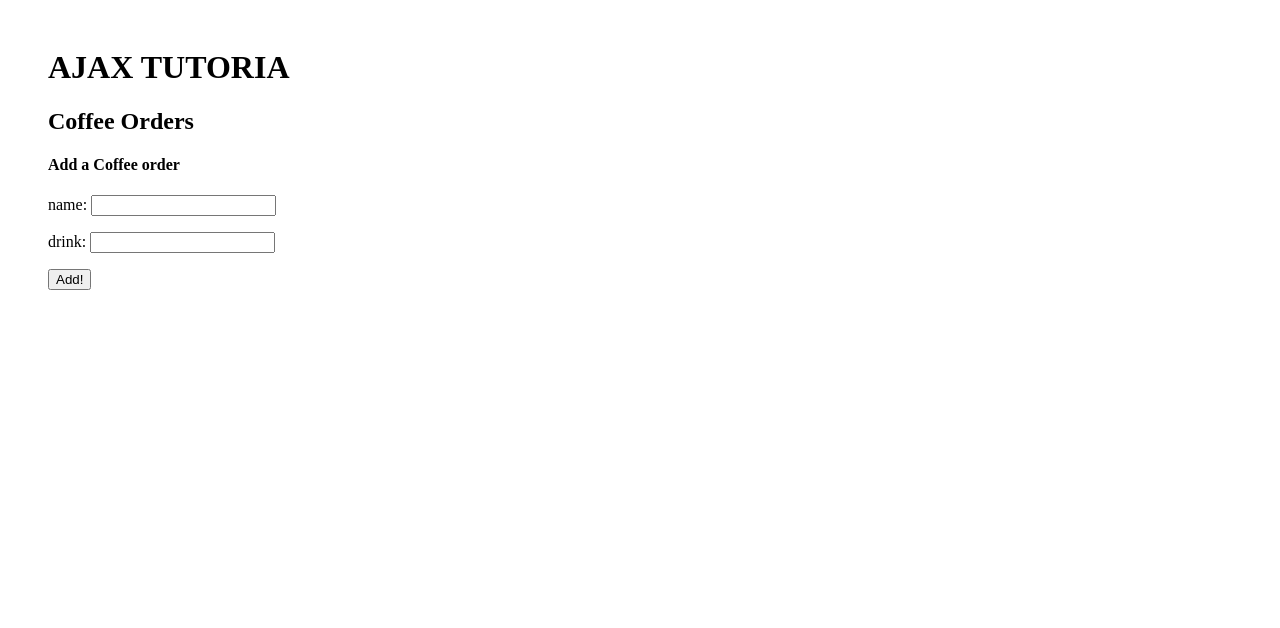
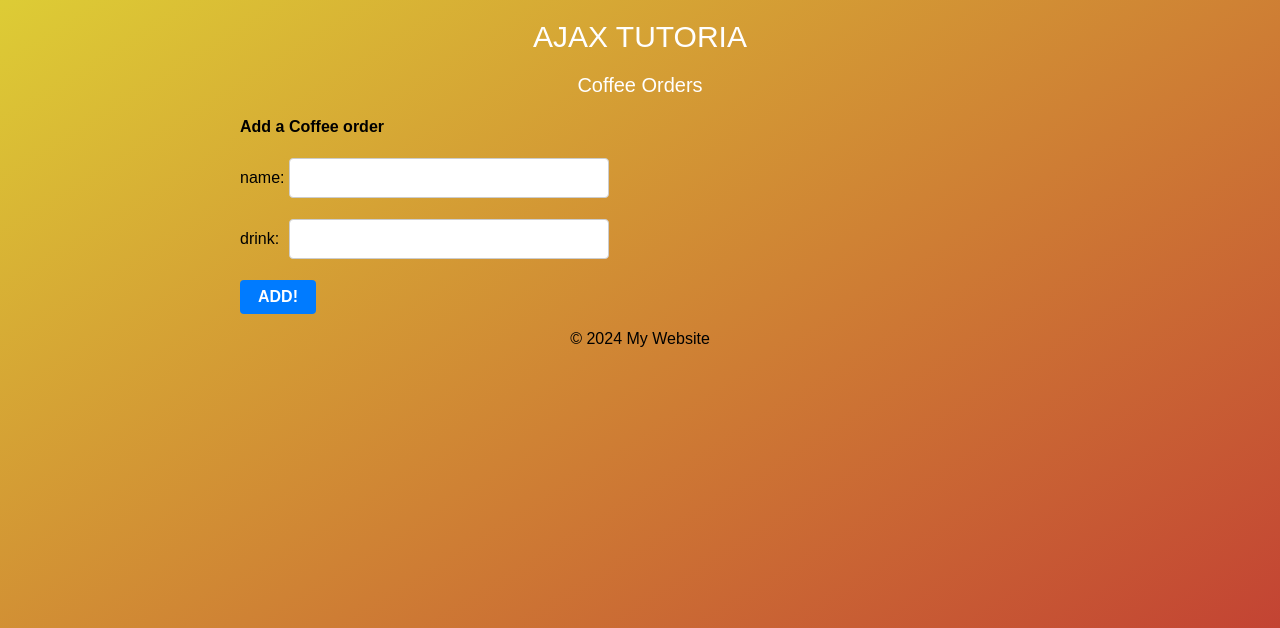
Before and after one commit to Oduwole-Sheriff/Jquery-Ajax, a Django app: page / in a window 1280 px wide. Shown: the top 628 px of the page. Run offline with Django 4.2, Linux system fonts and the light colour scheme; data comes from the database, SQL or seed files in the repository; both versions use the stored data as it was after the commit; some libraries are stand-ins or nearby versions.

Commit message:
Added some styling

```diff
--- a/jquery_ajax_app/static/jquery_ajax_app/css/style.css
+++ b/jquery_ajax_app/static/jquery_ajax_app/css/style.css
@@ -2,12 +2,52 @@ body{
     padding: 20px 40px;
 }
 
+body {
+    margin: 0;
+    padding: 0;
+    font-family: Arial, sans-serif;
+    background-color: #f5f5f5;
+    background-image: linear-gradient(to bottom right, #ddcc35, #c03333);
+    background-size: cover;
+    background-attachment: fixed;
+}
+
+.container {
+    max-width: 800px;
+    margin: 0 auto;
+    padding: 20px;
+}
+
+header, footer {
+    margin-bottom: 20px;
+    text-align: center;
+}
+
+header{
+    font-size: 30px !important;
+    color: #fff;
+    font-weight: 500;
+}
+
+h2{
+    text-align: center;
+    color: #fff;
+    font-weight: 400;
+    font-size: 20px;
+}
+
+#orders{
+    padding: 0;
+}
+
 ul li{
-    background: rgb(212, 202, 202);
-    padding: 10px;
     list-style: none;
-    width: 400px;
+    -webkit-text-stroke-width: 100%;
     margin-bottom: 10px;
+    background-image: linear-gradient(to bottom right, #b9aa29, #e7b88c);
+    padding: 25px;
+    border-radius: 5px;
+    box-shadow: 0 2px 4px rgba(0, 0, 0, 0.1);
 }
 
 ul li .edit{
@@ -16,8 +56,60 @@ ul li .edit{
 
 ul li.edit .edit{
     display: initial;
+    border-radius: 5px;
+    border: none;
+    padding: 8px;
 }
 
 ul li.edit .noEdit{
     display: none;
 }
+
+input[type="text"],
+select {
+    width: 40%;
+    padding: 10px;
+    margin-bottom: 5px;
+    border: 1px solid #ccc;
+    border-radius: 4px;
+    box-sizing: border-box;
+    font-size: 16px;
+    color: #333;
+    background-color: #fff;
+    transition: border-color 0.3s ease;
+}
+
+#drink{
+    margin-left: 5px;
+}
+
+input:focus,
+select:focus {
+    outline: none;
+    border-color: #007bff;
+    box-shadow: 0 0 0 2px rgba(0, 123, 255, 0.25);
+}
+
+button {
+    background-color: #007bff;
+    display: inline-block;
+    padding: 8px 18px;
+    font-size: 16px;
+    font-weight: bold;
+    color: #fff;
+    text-decoration: none;
+    text-transform: uppercase;
+    border: none;
+    border-radius: 4px;
+    cursor: pointer;
+    transition: background-color 0.3s ease;
+    margin-right: 7px;
+}
+
+button:hover {
+    background-color: #0056b3;
+}
+
+button:hover {
+    box-shadow: 0 4px 8px rgba(0, 0, 0, 0.1);
+}
--- a/jquery_ajax_app/templates/jquery_ajax_app/index.html
+++ b/jquery_ajax_app/templates/jquery_ajax_app/index.html
@@ -12,7 +12,8 @@
 </head>
 <body>
 
-    <h1>AJAX TUTORIA</h1>
+    <div class="container">
+        <header>AJAX TUTORIA</header>
 
         <h2>Coffee Orders</h2>
         <ul id="orders"> </ul>
@@ -41,6 +42,12 @@
         <p>drink: <input type="text" id="drink"> </p>
         <button id="add-order">Add!</button>
 
+        <footer>
+            <p>&copy; 2024 My Website</p>
+        </footer>
+    </div>
+
+
 
 
     <script src="{% static 'jquery_ajax_app/js/main.js' %}"></script>
```
Also changed, not shown: db.sqlite3. Lines whose indentation alone changed are shown as unchanged.
